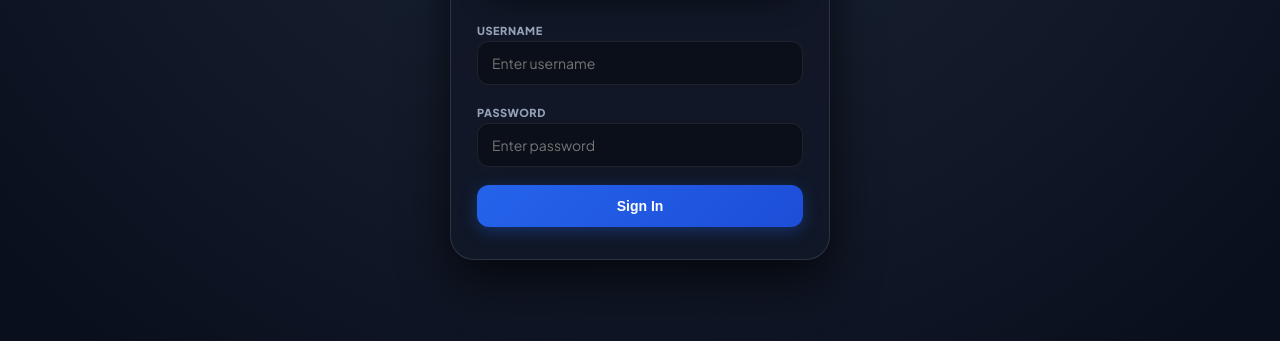
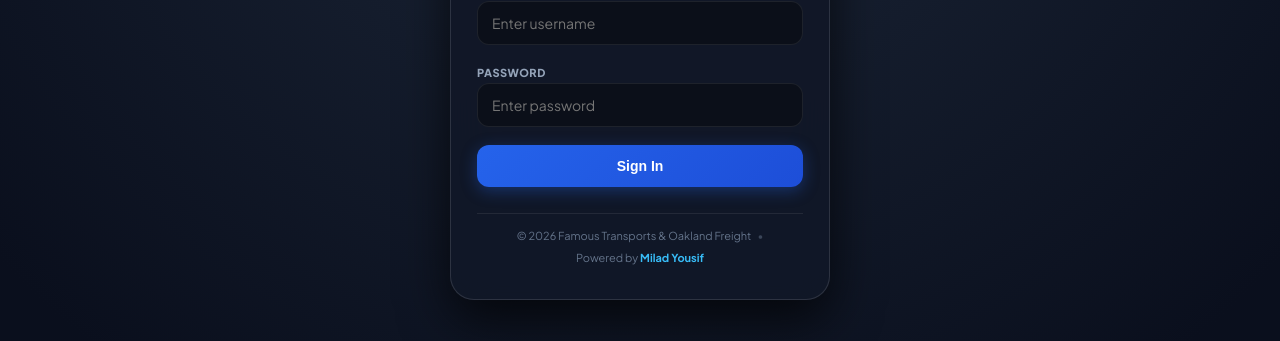
Before and after one commit to MiladYousif12/famous-oakland-recruiting, a plain HTML site: page index.html in a window 1280 px wide. Shown: the part 331-672 px from the top of the page. Drawn offline with nearby package versions, Linux system fonts and the light colour scheme.

Commit message:
Add copyright and powered by Milad Yousif footer to login screen

```diff
--- a/index.html
+++ b/index.html
@@ -1387,10 +1387,28 @@
             line-height: 1.25;
         }
 
-        .auth-sub {
-            font-size: 13px;
-            color: var(--text-muted);
-            margin-top: 3px;
+        .auth-card-footer {
+            margin-top: 10px;
+            padding-top: 14px;
+            border-top: 1px solid rgba(255, 255, 255, 0.08);
+            font-size: 11px;
+            color: var(--text-dim);
+            line-height: 1.5;
+            display: flex;
+            align-items: center;
+            justify-content: center;
+            flex-wrap: wrap;
+            gap: 6px;
+        }
+
+        .auth-card-footer a {
+            color: var(--accent-blue);
+            text-decoration: none;
+            font-weight: 700;
+        }
+
+        .auth-card-footer a:hover {
+            text-decoration: underline;
         }
 
         /* Footer */
@@ -1432,6 +1450,12 @@
                     Sign In
                 </button>
             </form>
+
+            <div class="auth-card-footer">
+                <span>© 2026 Famous Transports & Oakland Freight</span>
+                <span style="opacity: 0.5;">•</span>
+                <span>Powered by <a href="https://miladyousif.com" target="_blank">Milad Yousif</a></span>
+            </div>
         </div>
     </div>
 
```
